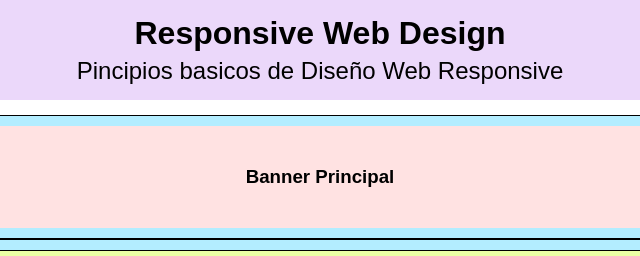
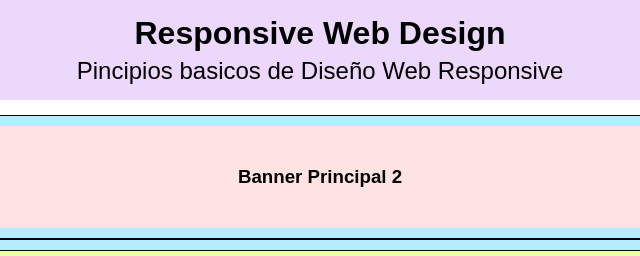
Before and after one commit to ivanenoriega/clase-8, a plain HTML site: page index.html in a window 1280 px wide. Shown: the top 256 px of the page, 320-960 px from the left. Drawn offline with Linux system fonts and the light colour scheme.

Commit message:
cambio de banner

```diff
--- a/index.html
+++ b/index.html
@@ -16,7 +16,7 @@
     <main>
       <section class="box">
         <div class="banner">
-          <h3>Banner Principal</h3>
+          <h3>Banner Principal 2</h3>
         </div>
       </section>
       <section class="box">
```
